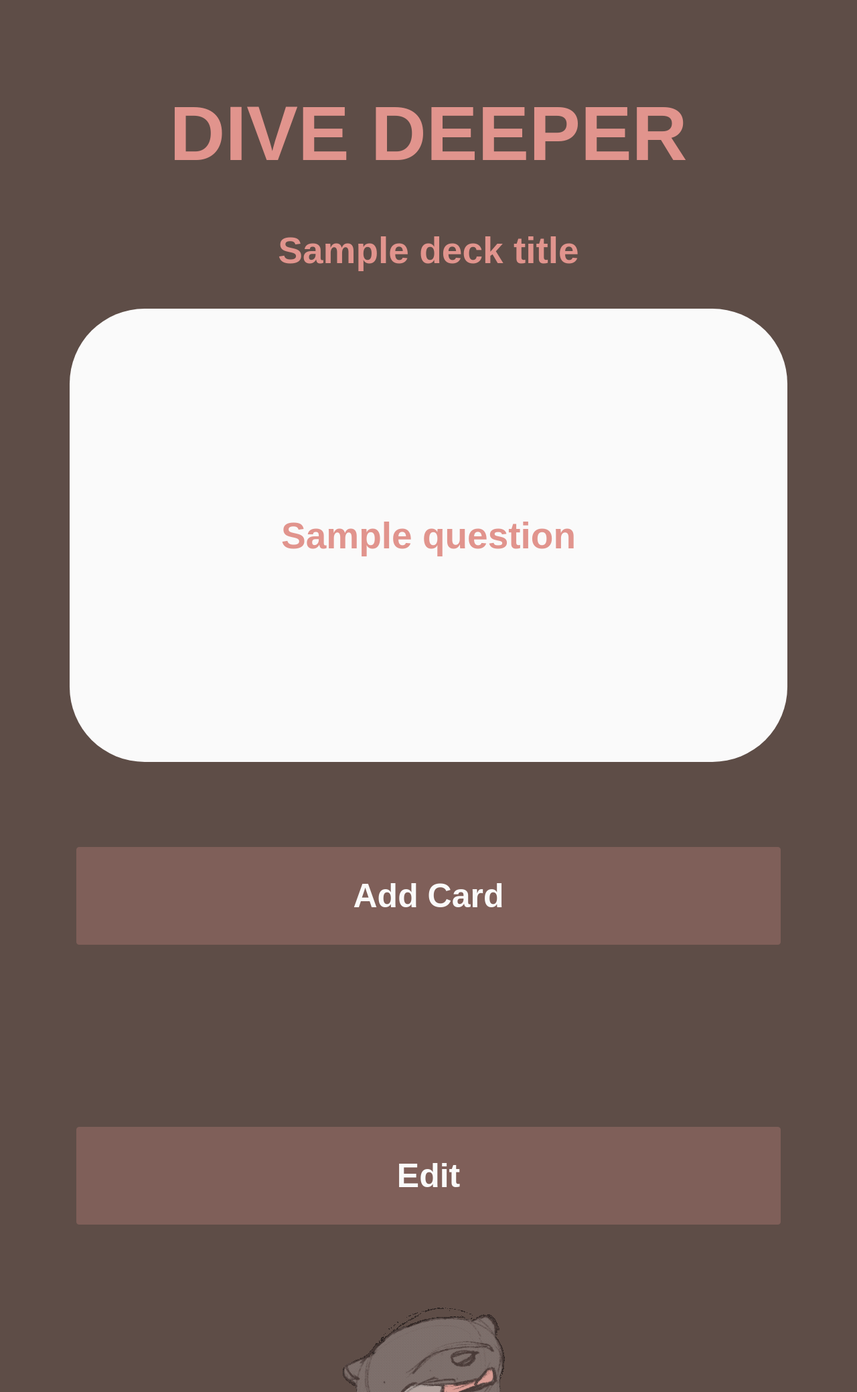
After one commit to software-students-spring2024/2-web-app-exercise-gas2, a Flask app: template templates/card.html in a window 1280 px wide. The commit adds this page. Shown: the top 2079 px of the page at 67% size. Run offline with Flask 3, Linux system fonts and the light colour scheme; the template is opened without the code that fills it: most values are stand-ins (such as "Sample title", 1, 10 or a date in 2020); parts of the project's set-up code (start-up, migrations or seed data) failed here and were passed over.

Commit message:
Fixed display all decks file, added displaying singular cards, connected more buttons

```diff
--- a/app.py
+++ b/app.py
@@ -1,6 +1,7 @@
 from flask import Flask, render_template, request, redirect, abort, url_for, make_response
 from authentication import *
 from db import *
+import random
 
 app = Flask(__name__)
 
@@ -27,8 +28,30 @@ def signup():
 @app.route("/<username>/decks")
 def allDecks(username):
     # would need to first find user in db, but not set up yet
-    mainDecks = db.decks.find({})
-    return render_template('decks.html', mainDecks=mainDecks)
+    if username == "guest":
+        mainDecks = db.decks.find({})
+        return render_template('decks.html', mainDecks=mainDecks)
+    else:
+        return "to do: for users"
+
+@app.route("/<username>/<deckTitle>")
+def displayDeck(username, deckTitle):
+    if username == "guest":
+        # get the list of cards for the deck
+        cardList = db.decks.find_one({"title": deckTitle}).cards
+        # generate a random index to generate a random card
+        index = random.randint(0, len(cardList))
+        question = cardList[index]
+        # remove card to avoid repetition
+        cardList.pop(index)
+
+        render_template('card.html', deckTitle=deckTitle, question=question, username=username)
+
+        if 'add-card' in request.form:
+            return redirect('/username/deckTitle/add')
+        elif 'edit' in request.form:
+            return redirect('/username/deckTitle/index/add')
+    return "temp"
 
 @app.route("/<username>/create", methods=["POST"])
 def createDeck(username):
--- a/static/css/style.css
+++ b/static/css/style.css
@@ -67,17 +67,6 @@ h3 {
 
 }
 
-.vertical-alig {
-  display: flex;
-  justify-content: space-between;
-  flex-direction: column;
-  align-items: center;
-  margin: auto;
-  width: 90%;
-  aspect-ratio: 9 / 5;
-
-}
-
 .button {
   width: 100%;
   height: 25%;
--- /dev/null
+++ b/templates/card.html
@@ -0,0 +1,14 @@
+{% extends 'base.html' %}
+
+{% block container %}
+<h3>{{ deckTitle }}</h3>
+<div class="card">
+    <h3>{{ question }}</h3>
+</div>
+
+<form class="vertical-align" method="post">
+    <button class="button2" type="submit" name="add-card">Add Card</button>
+    <button class="button2" type="submit" name="edit">Edit</button>
+</form>
+
+{% endblock %}
```
Also changed, not shown: templates/decks.html (+12 -7 lines).
